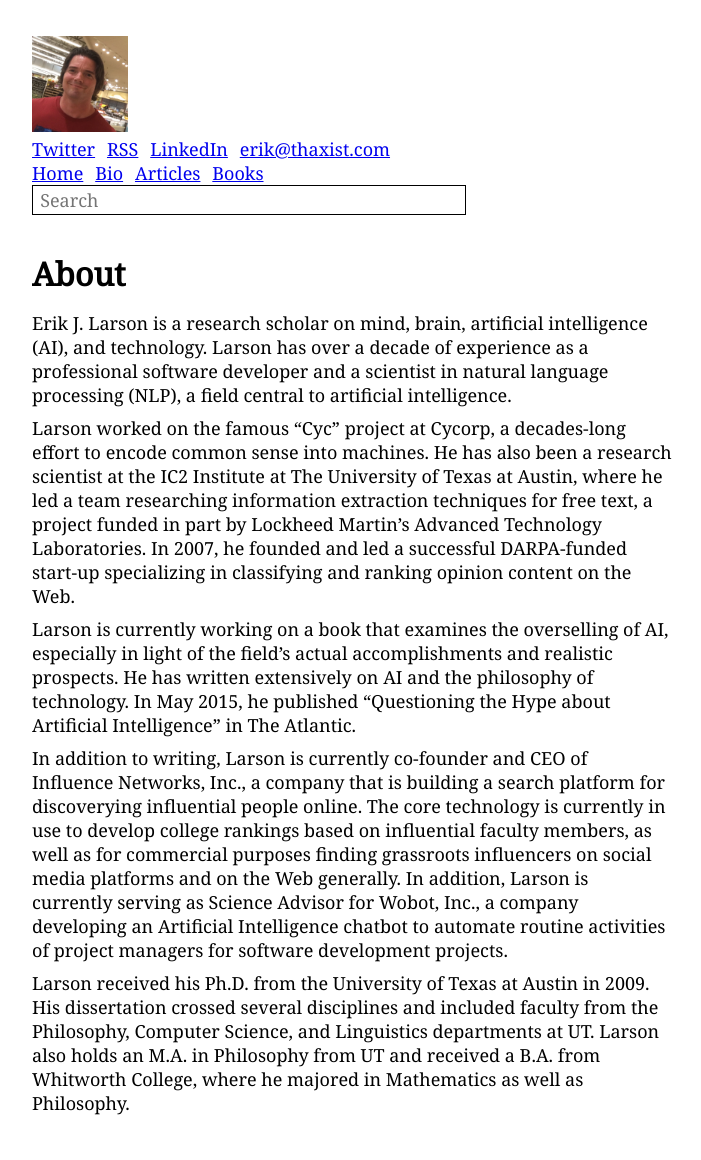
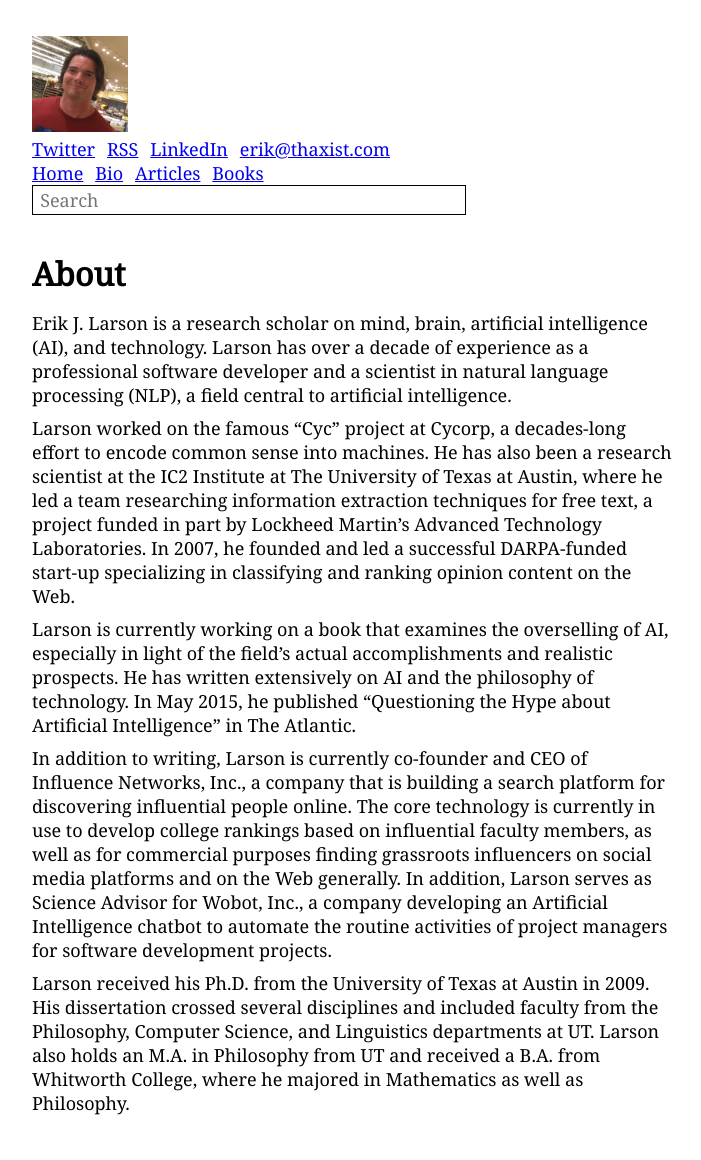
Before and after one commit to thaxist/thaxist.github.io, a Jekyll site: the page built from about.md, in a window 1280 px wide. Shown: the whole page, without its empty margins (288-989 px from the left). Built offline with Jekyll 4.4.1, drawn with Linux system fonts in a browser that asks for light colours.

Commit message:
Update about.md

```diff
--- a/about.md
+++ b/about.md
@@ -10,6 +10,6 @@ Larson worked on the famous “Cyc” project at Cycorp, a decades-long effort t
 
 Larson is currently working on a book that examines the overselling of AI, especially in light of the field’s actual accomplishments and realistic prospects. He has written extensively on AI and the philosophy of technology. In May 2015, he published “Questioning the Hype about Artificial Intelligence” in The Atlantic.
 
-In addition to writing, Larson is currently co-founder and CEO of Influence Networks, Inc., a company that is building a search platform for discoverying influential people online.  The core technology is currently in use to develop college rankings based on influential faculty members, as well as for commercial purposes finding grassroots influencers on social media platforms and on the Web generally.  In addition, Larson is currently serving as Science Advisor for Wobot, Inc., a company developing an Artificial Intelligence chatbot to automate routine activities of project managers for software development projects.
+In addition to writing, Larson is currently co-founder and CEO of Influence Networks, Inc., a company that is building a search platform for discovering influential people online.  The core technology is currently in use to develop college rankings based on influential faculty members, as well as for commercial purposes finding grassroots influencers on social media platforms and on the Web generally.  In addition, Larson serves as Science Advisor for Wobot, Inc., a company developing an Artificial Intelligence chatbot to automate the routine activities of project managers for software development projects.
 
 Larson received his Ph.D. from the University of Texas at Austin in 2009. His dissertation crossed several disciplines and included faculty from the Philosophy, Computer Science, and Linguistics departments at UT. Larson also holds an M.A. in Philosophy from UT and received a B.A. from Whitworth College, where he majored in Mathematics as well as Philosophy.
```
